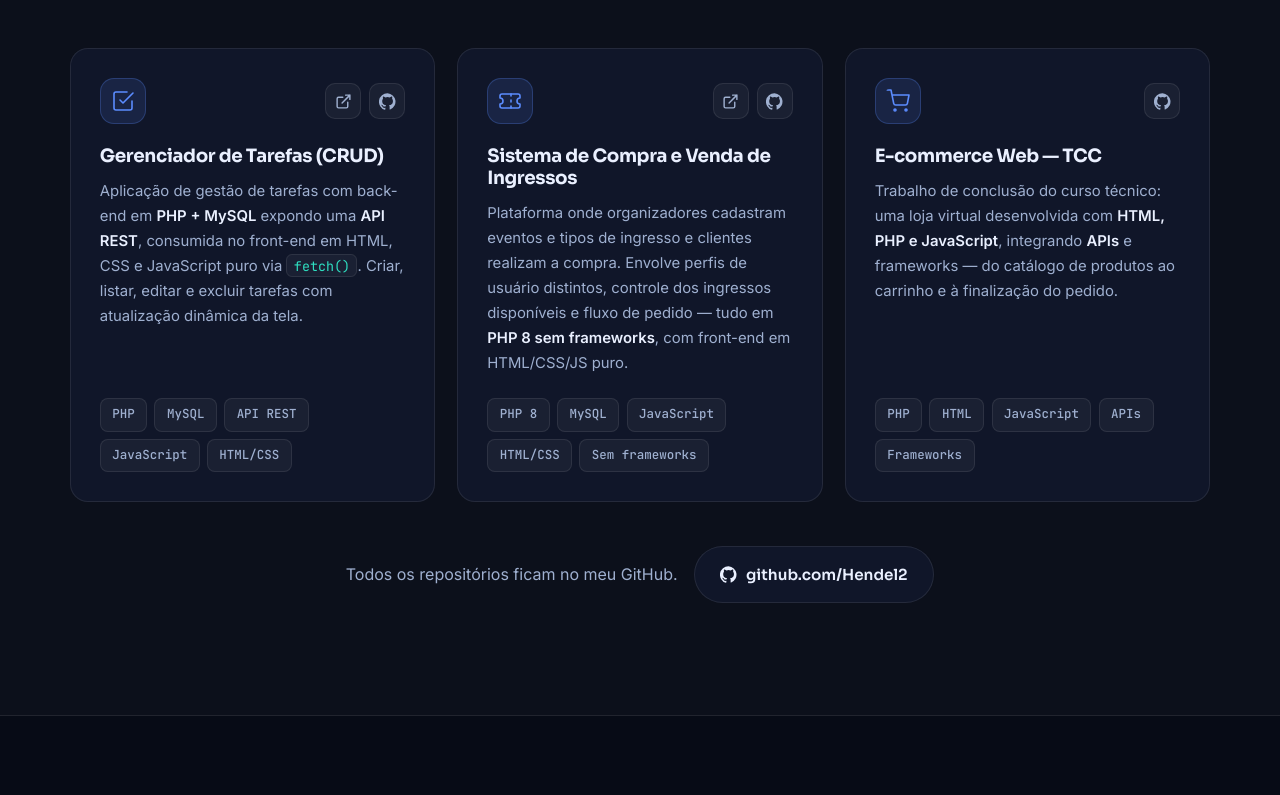
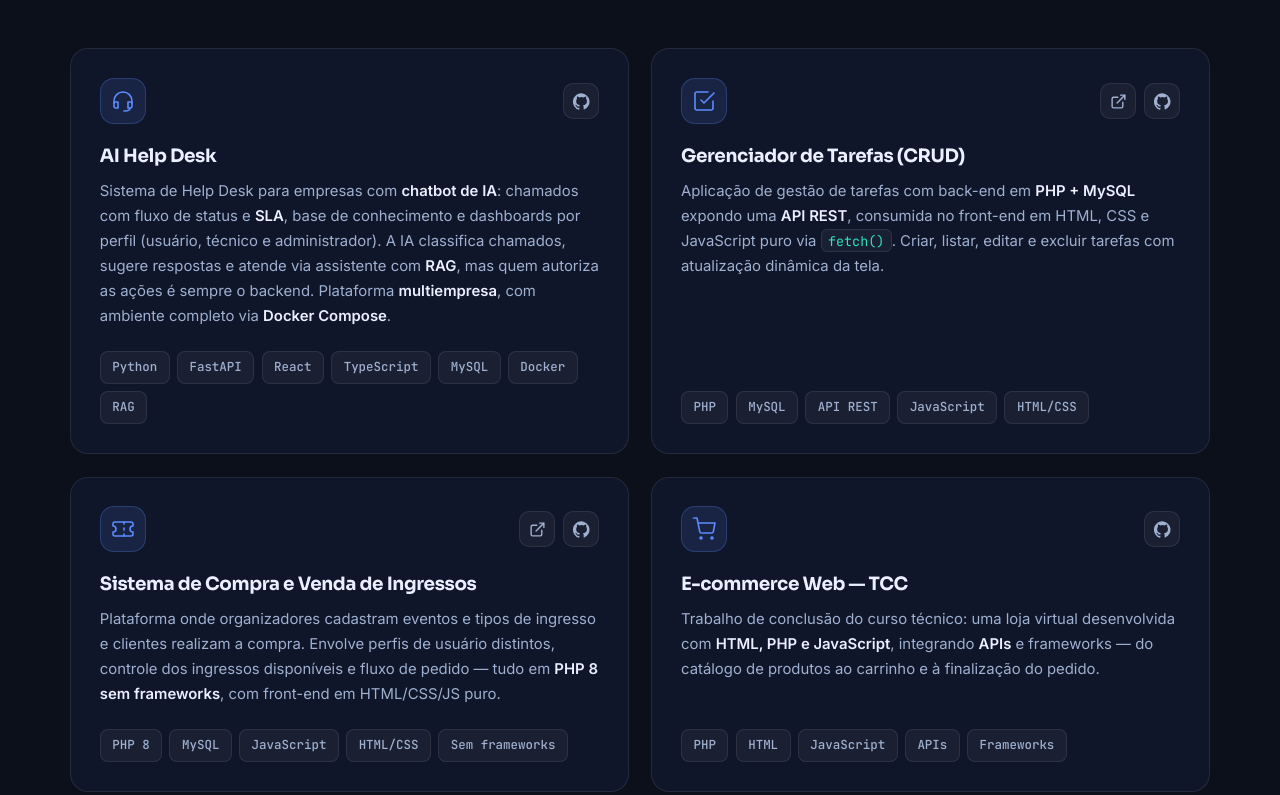
Before and after one commit to Hendel2/hendel.maforte, a plain HTML site: page index.html in a window 1280 px wide. Shown: the part 3603-4398 px from the top of the page. Drawn offline with Linux system fonts and the light colour scheme.

Commit message:
Adiciona novo projeto

```diff
--- a/index.html
+++ b/index.html
@@ -245,6 +245,28 @@
         <div class="projects">
           <article class="project reveal">
             <div class="project__top">
+              <svg class="project__icon" viewBox="0 0 24 24" fill="none" stroke="currentColor" stroke-width="1.6" stroke-linecap="round" stroke-linejoin="round"><path d="M3 14v-2a9 9 0 0 1 18 0v2"/><path d="M21 14v3a2 2 0 0 1-2 2h-2v-6h2a2 2 0 0 1 2 2zM3 14v3a2 2 0 0 0 2 2h2v-6H5a2 2 0 0 0-2 2z"/><path d="M19 19c0 1.7-2.2 3-5 3h-1"/></svg>
+              <div class="project__links">
+                <a href="https://github.com/Hendel2/AI-Help-desk" target="_blank" rel="noopener" aria-label="Ver no GitHub" title="Ver no GitHub">
+                  <svg viewBox="0 0 24 24" fill="currentColor"><path d="M12 .3a12 12 0 0 0-3.8 23.4c.6.1.8-.3.8-.6v-2.2c-3.3.7-4-1.6-4-1.6-.6-1.4-1.4-1.8-1.4-1.8-1.1-.8.1-.8.1-.8 1.2.1 1.9 1.2 1.9 1.2 1.1 1.9 2.9 1.3 3.6 1 .1-.8.4-1.3.8-1.6-2.7-.3-5.5-1.3-5.5-5.9 0-1.3.5-2.4 1.2-3.2-.1-.3-.5-1.5.1-3.2 0 0 1-.3 3.3 1.2a11.5 11.5 0 0 1 6 0C17.4 4.7 18.4 5 18.4 5c.6 1.7.2 2.9.1 3.2.8.8 1.2 1.9 1.2 3.2 0 4.6-2.8 5.6-5.5 5.9.4.4.8 1.1.8 2.2v3.3c0 .3.2.7.8.6A12 12 0 0 0 12 .3"/></svg>
+                </a>
+              </div>
+            </div>
+            <h3 class="project__title">AI Help Desk</h3>
+            <p class="project__desc">
+              Sistema de Help Desk para empresas com <strong>chatbot de IA</strong>: chamados com fluxo de
+              status e <strong>SLA</strong>, base de conhecimento e dashboards por perfil (usuário, técnico e
+              administrador). A IA classifica chamados, sugere respostas e atende via assistente com
+              <strong>RAG</strong>, mas quem autoriza as ações é sempre o backend. Plataforma
+              <strong>multiempresa</strong>, com ambiente completo via <strong>Docker Compose</strong>.
+            </p>
+            <div class="chips">
+              <span>Python</span><span>FastAPI</span><span>React</span><span>TypeScript</span><span>MySQL</span><span>Docker</span><span>RAG</span>
+            </div>
+          </article>
+
+          <article class="project reveal">
+            <div class="project__top">
               <svg class="project__icon" viewBox="0 0 24 24" fill="none" stroke="currentColor" stroke-width="1.6" stroke-linecap="round" stroke-linejoin="round"><path d="M9 11l3 3L22 4"/><path d="M21 12v7a2 2 0 0 1-2 2H5a2 2 0 0 1-2-2V5a2 2 0 0 1 2-2h11"/></svg>
               <div class="project__links">
                 <a href="https://taskflowfree.infinityfreeapp.com" target="_blank" rel="noopener" aria-label="Ver o site" title="Ver o site">
--- a/styles.css
+++ b/styles.css
@@ -732,7 +732,7 @@ h1, h2, h3, h4 { font-family: var(--ff-head); line-height: 1.22; }
 }
 
 /* ---------- Projetos ---------- */
-.projects { display: grid; grid-template-columns: repeat(auto-fit, minmax(300px, 1fr)); gap: 1.4rem; }
+.projects { display: grid; grid-template-columns: repeat(2, 1fr); gap: 1.4rem; }
 .project {
   position: relative;
   isolation: isolate;
@@ -1055,6 +1055,7 @@ h1, h2, h3, h4 { font-family: var(--ff-head); line-height: 1.22; }
    RESPONSIVO
    ========================================================= */
 @media (max-width: 960px) {
+  .projects { grid-template-columns: 1fr; }
   .about { grid-template-columns: 1fr; gap: 2.2rem; }
   .skills { grid-template-columns: 1fr; }
   .edu { grid-template-columns: 1fr; gap: 2.4rem; }
```
